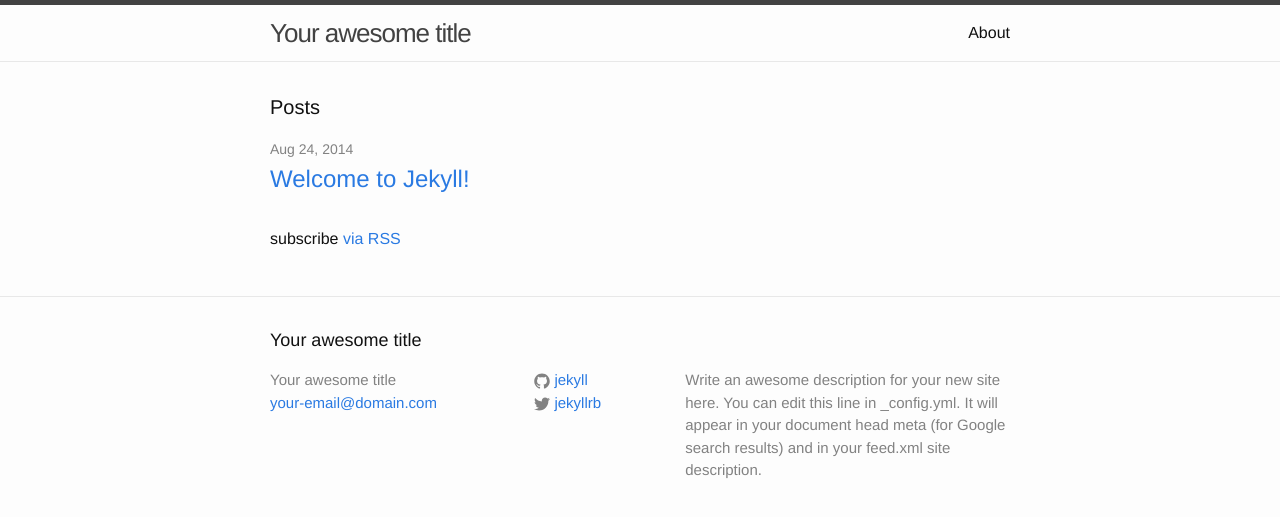
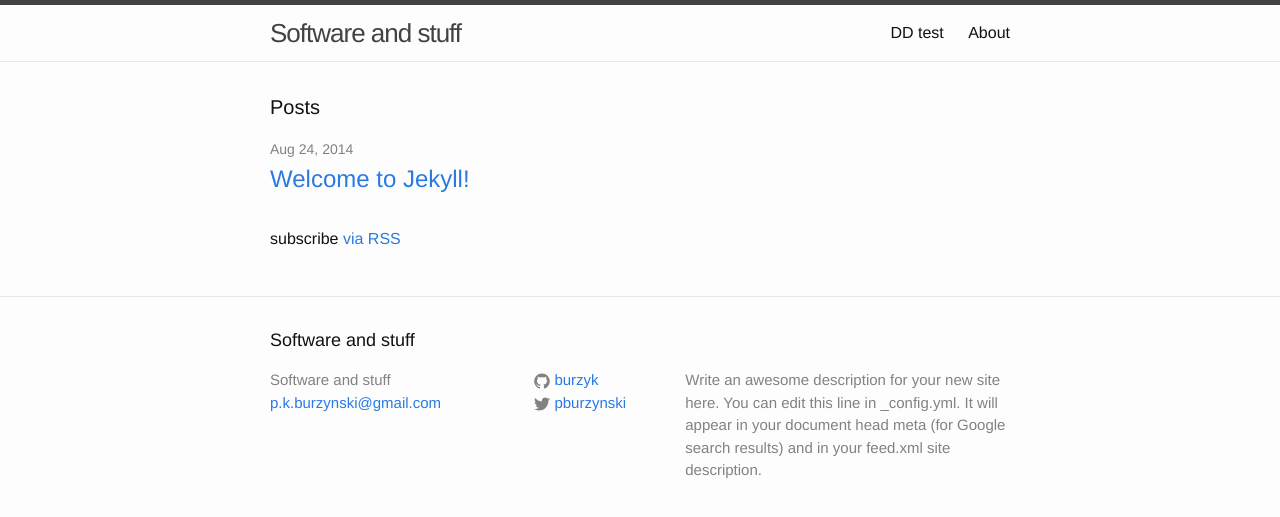
Before and after one commit to burzyk/burzyk, a Jekyll site: the page built from index.html, in a window 1280 px wide. Shown: the top 517 px of the page. Built offline with Jekyll 4.4.1, drawn with Linux system fonts in a browser that asks for light colours.

Commit message:
Test page

```diff
--- a/_config.yml
+++ b/_config.yml
@@ -1,14 +1,14 @@
 # Site settings
-title: Your awesome title
-email: your-email@domain.com
+title: Software and stuff
+email: p.k.burzynski@gmail.com
 description: > # this means to ignore newlines until "baseurl:"
   Write an awesome description for your new site here. You can edit this
   line in _config.yml. It will appear in your document head meta (for
   Google search results) and in your feed.xml site description.
 baseurl: "" # the subpath of your site, e.g. /blog/
 url: "http://yourdomain.com" # the base hostname & protocol for your site
-twitter_username: jekyllrb
-github_username:  jekyll
+twitter_username: pburzynski
+github_username:  burzyk
 
 # Build settings
 markdown: kramdown
```
Also changed, not shown: dd/about.md (added, +58 -0 lines).
